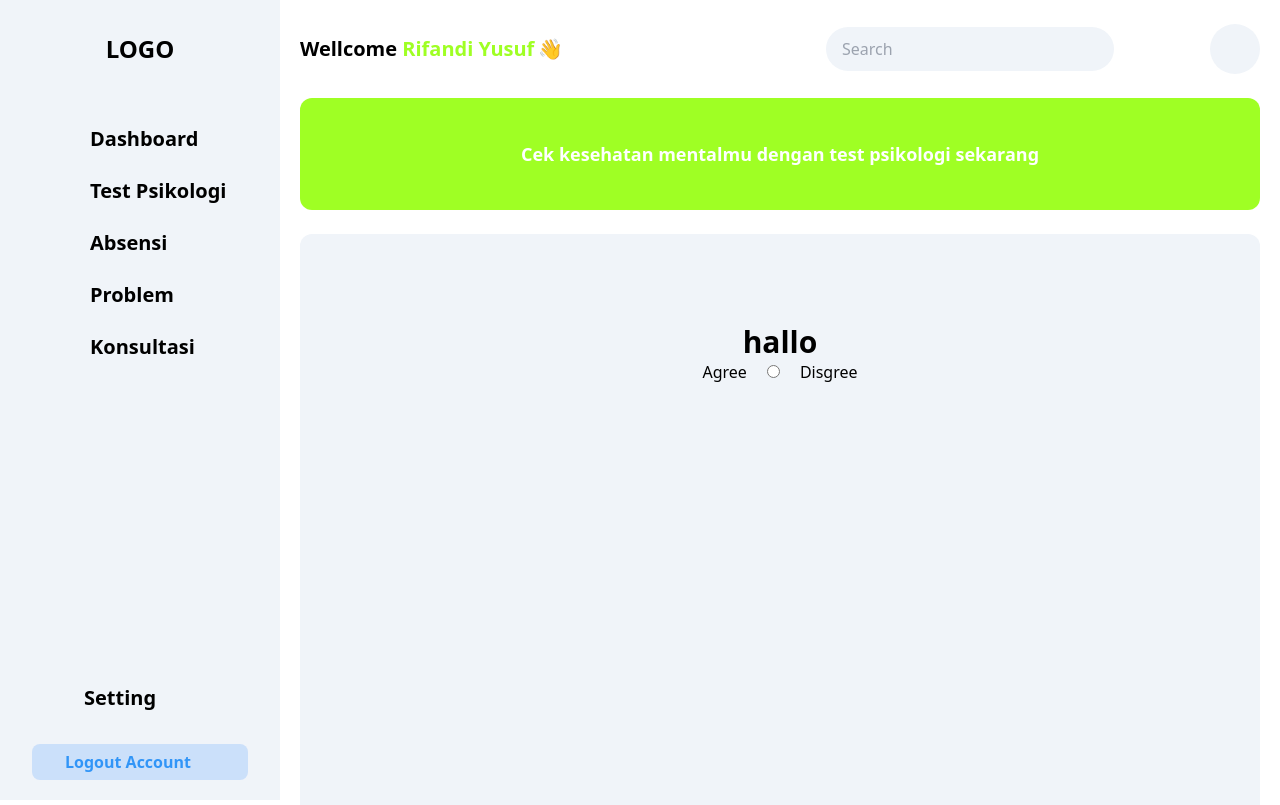
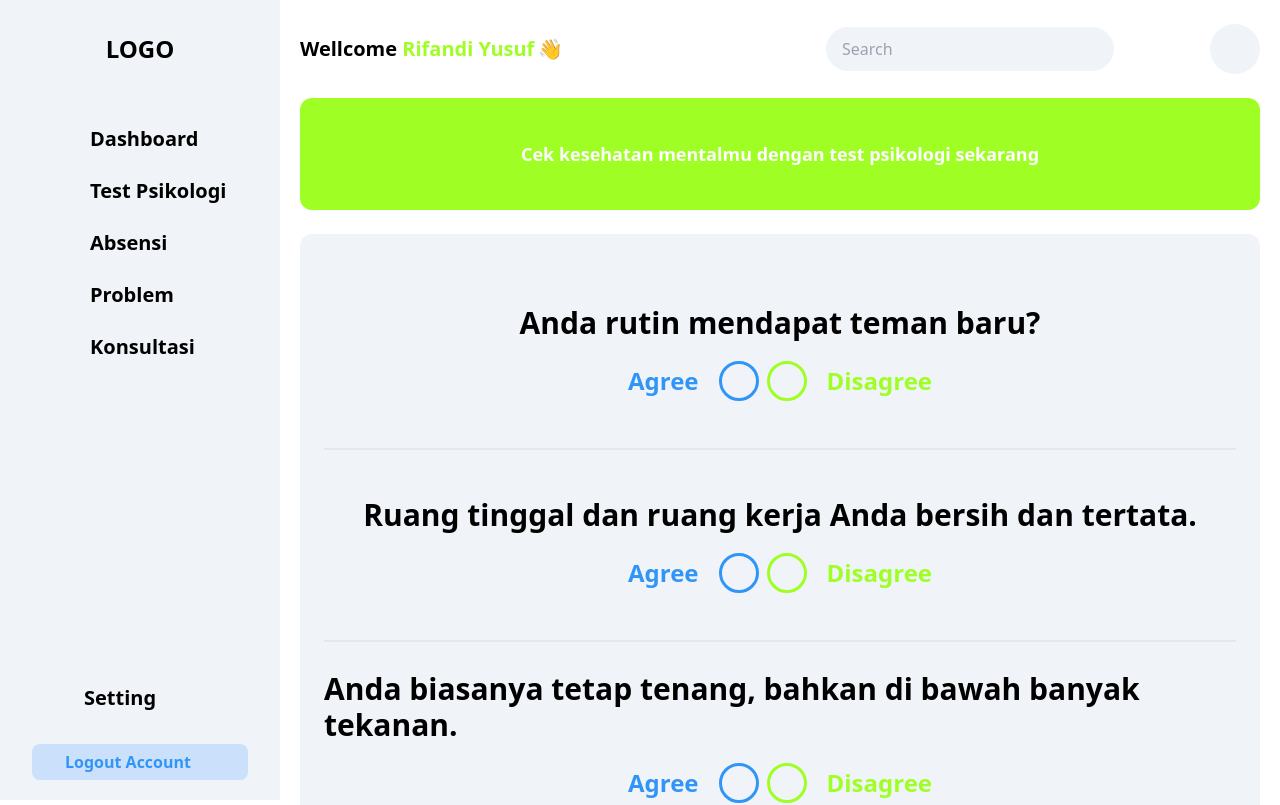
Before and after one commit to Rifandiysf/conseling-guidance-apps, a React (Vite) app: page /test-psikologi in a window 1280 px wide. Shown: the top 805 px of the page. Built offline with nearby package versions, Linux system fonts and the light colour scheme; some icons are missing.

Commit message:
menambahkan content baru

```diff
--- a/package.json
+++ b/package.json
@@ -12,7 +12,6 @@
   "dependencies": {
     "autoprefixer": "^10.4.20",
     "iconsax-react": "^0.0.8",
-    "lucide-react": "^0.461.0",
     "postcss": "^8.4.49",
     "react": "^18.3.1",
     "react-dom": "^18.3.1",
--- a/src/Components/SideBar.jsx
+++ b/src/Components/SideBar.jsx
@@ -1,5 +1,6 @@
 import { ClipboardText, Home, InfoCircle, Logout, Messages3, Setting, TaskSquare } from "iconsax-react"
 import ButtonNav from "./ButtonNav"
+import { Link } from "react-router-dom"
 
 
 const SideBar = () => {
@@ -17,7 +18,7 @@ const SideBar = () => {
         </div>
         <div className="flex flex-col">
             <ButtonNav path="/setting"><Setting/>Setting</ButtonNav>
-            <button className="flex justify-center items-center gap-2 mx-8 my-5 py-1.5 rounded-lg text-primary font-bold bg-[#0073ff27] transition hover:bg-[#0073ff4b]">Logout Account<Logout/></button>
+            <Link to={'/landing-page'} className="flex justify-center items-center gap-2 mx-8 my-5 py-1.5 rounded-lg text-primary font-bold bg-[#0073ff27] transition hover:bg-[#0073ff4b]">Logout Account<Logout/></Link>
         </div>
     </aside>
   )
--- a/src/Pages/Absensi.jsx
+++ b/src/Pages/Absensi.jsx
@@ -8,7 +8,7 @@ const Absensi = () => {
       <Layout/>
       <section className="ml-[300px] mr-[20px] my-6">
         <div className="flex justify-center items-center bg-primary h-28 rounded-xl">
-          <h1 className="text-lg font-bold ">Absenesi page</h1>
+          <h1 className="text-lg font-bold text-body">Absenesi page</h1>
         </div>
         <div className="flex justify-between items-center bg-secondry h-12 my-4 px-3 rounded-xl">
           <div className="flex gap-2">
@@ -39,7 +39,7 @@ const Absensi = () => {
         <div>
           <table className="w-full">
             <thead className="bg-primary h-10 ">
-              <tr >
+              <tr className="text-body">
                 <th className="p-3 text-base font-semibold tracking-wide text-left">No</th>
                 <th className="p-3 text-base font-semibold tracking-wide text-left">Name</th>
                 <th className="p-3 text-base font-semibold tracking-wide text-left">Kelas</th>
--- a/src/Pages/Konsultasi.jsx
+++ b/src/Pages/Konsultasi.jsx
@@ -5,12 +5,13 @@ const Konsultasi = () => {
   return (
     <>
       <Layout/>
-      <section className="ml-[300px] mr-[20px] my-6 ">
-        <div className="flex justify-center items-center bg-text h-28 rounded-xl">
-          <h1 className="text-lg font-bold text-body">Konsultasi Page</h1>
-        </div>
-        <div className="flex bg-container h-screen rounded-xl my-6">
-          <div></div>
+      <section className="flex min-h-screen  ml-[300px] mr-[20px] my-6">
+        <div className="grid w-full grid-cols-1 grid-rows-5 gap-5">
+          <div className="col-span-1 row-span-1 flex justify-center items-center bg-text rounded-xl">
+            <h1 className="text-lg font-bold text-body">Konsultasi Page</h1>
+          </div>
+          <div className="col-span-1 row-span-4 bg-container rounded-xl">
+          </div>
         </div>
       </section>
     </>
--- a/src/Pages/LandingPage.jsx
+++ b/src/Pages/LandingPage.jsx
@@ -12,6 +12,7 @@ const LandingPage = () => {
                     <h1 className="text-4xl font-extrabold text-body ">Konsultasi & Cek <br/> Kondisi Pikologis kamu </h1>
                     <p className="text-xl text-body">Bersama BK Prakarya Internasional</p>
                     <Link to="/login" className="flex justify-center items-center group w-[250px] rounded-full font-bold p-2 bg-body hover:bg-container">Get Started<ArrowRight size={20} className="ml-2 group-hover:animate-bounce"/></Link>
+                    <Link to="/" className="flex justify-center items-center group w-[250px] rounded-full font-bold p-2 bg-body hover:bg-container">Dashboard<ArrowRight size={20} className="ml-2 group-hover:animate-bounce"/></Link>
                 </div>
                 <div className="flex justify-center items-center">
                     <img src={Blob} className="absolute [z-index:-1]" />
--- a/src/Pages/Login.jsx
+++ b/src/Pages/Login.jsx
@@ -9,13 +9,13 @@ const Login = () => {
             <h1 className="flex justify-center items-center mb-[50px] text-2xl font-bold">Login Page</h1>
             <div className="flex flex-col justify-start gap-1">
                 <label htmlFor="username" className="font-semibold">Username or Email</label>
-                <input className="bg-container p-2 rounded-md focus:outline-none focus:ring-primary focus:ring-2" type="text" name="username" placeholder="Type Your Username" required />
+                <input className="bg-container p-2 rounded-md focus:outline-none focus:ring-primary focus:ring-2" type="text" name="username" placeholder="Type Your Username" />
                 <label htmlFor="password" className="font-semibold">Password</label>
-                <input className="bg-container p-2 rounded-md focus:outline-none focus:ring-primary focus:ring-2" type="password" name="pasword" placeholder="Type Your Password" required />
+                <input className="bg-container p-2 rounded-md focus:outline-none focus:ring-primary focus:ring-2" type="password" name="pasword" placeholder="Type Your Password" />
             </div>
             <div className="flex flex-col justify-center items-center mt-[30px] gap-2.5">
                 <button type="submit" className="w-full h-10 bg-secondry rounded-md text-xl font-bold cursor-pointer transition hover:bg-[#94eb23]">Login</button>
-                <a href="#" className="hover:underline">Forgot Password?</a>
+                <Link href="#" className="hover:underline">Forgot Password?</Link>
             </div>
         </div>
       </form>
--- a/src/Pages/TestPsikologi.jsx
+++ b/src/Pages/TestPsikologi.jsx
@@ -1,7 +1,14 @@
+
 import Layout from "../Components/Layout"
+import { ArrowLeft2, ArrowRight2, TickCircle } from "iconsax-react";
+import { useState } from "react";
 
 
 const TestPsikologi = () => {
+  const [checkedRadio, setCheckRadio] = useState(false);
+  const handleRadio = () => {
+    setCheckRadio(!checkedRadio);
+  }
   return (
     <>
       <Layout/>
@@ -9,18 +16,49 @@ const TestPsikologi = () => {
         <div className="flex justify-center items-center bg-secondry h-28 rounded-xl">
           <h1 className="text-lg font-bold text-body">Cek kesehatan mentalmu dengan test psikologi sekarang</h1>
         </div>
-        <div className="flex bg-container h-screen rounded-xl my-6 p-6">
-          <div className="flex flex-col justify-center items-center w-full h-48">
-            <h1 className="text-3xl font-bold">hallo</h1>
+        <div className="flex flex-col bg-container h-screen rounded-xl my-6 p-6">
+          <div className="flex flex-col justify-center items-center w-full h-48 border-b-2">
+            <h1 className="text-3xl font-bold mb-5">Anda rutin mendapat teman baru?</h1>
             <div className="flex justify-center items-center gap-5">
-              <h4>Agree</h4>
-              <div className="flex gap-10">
-                <label htmlFor="#veryagree">
-                  <input type="radio" id="veryagree" className=""/>
-                </label>
-              </div>
-              <h4>Disgree</h4>
+              <h4 className="text-2xl font-semibold text-primary">Agree</h4>
+              <form className="flex gap-2">
+                <label htmlFor="radio" onClick={handleRadio} className="flex justify-center items-center border-[3px] border-primary cursor-pointer h-10 w-10 rounded-full">{checkedRadio && (<TickCircle size={40} variant="Bold" color="#3195F7"/>)}</label>
+                <input type="radio" id="radio" name="radio" className="hidden"/>
+                <label htmlFor="radio" onClick={handleRadio} className="flex justify-center items-center border-[3px] border-secondry cursor-pointer h-10 w-10 rounded-full">{checkedRadio && (<TickCircle size={40} variant="Bold" color="#9FFF24"/>)}</label>
+                <input type="radio" id="radio" name="radio" className="hidden"/>
+              </form>
+              <h4 className="text-2xl font-semibold text-secondry">Disagree</h4>
             </div>
+          </div>
+          <div className="flex flex-col justify-center items-center w-full h-48 border-b-2">
+            <h1 className="text-3xl font-bold mb-5">Ruang tinggal dan ruang kerja Anda bersih dan tertata.</h1>
+            <div className="flex justify-center items-center gap-5">
+              <h4 className="text-2xl font-semibold text-primary">Agree</h4>
+              <form className="flex gap-2">
+                <label htmlFor="radio" onClick={handleRadio} className="flex justify-center items-center border-[3px] border-primary cursor-pointer h-10 w-10 rounded-full">{checkedRadio && (<TickCircle size={40} variant="Bold" color="#3195F7"/>)}</label>
+                <input type="radio" id="radio" name="radio" className="hidden"/>
+                <label htmlFor="radio" onClick={handleRadio} className="flex justify-center items-center border-[3px] border-secondry cursor-pointer h-10 w-10 rounded-full">{checkedRadio && (<TickCircle size={40} variant="Bold" color="#9FFF24"/>)}</label>
+                <input type="radio" id="radio" name="radio" className="hidden"/>
+              </form>
+              <h4 className="text-2xl font-semibold text-secondry">Disagree</h4>
+            </div>
+          </div>
+          <div className="flex flex-col justify-center items-center w-full h-48 border-b-2">
+            <h1 className="text-3xl font-bold mb-5">Anda biasanya tetap tenang, bahkan di bawah banyak tekanan.</h1>
+            <div className="flex justify-center items-center gap-5">
+              <h4 className="text-2xl font-semibold text-primary">Agree</h4>
+              <form className="flex gap-2">
+                <label htmlFor="radio" onClick={handleRadio} className="flex justify-center items-center border-[3px] border-primary cursor-pointer h-10 w-10 rounded-full">{checkedRadio && (<TickCircle size={40} variant="Bold" color="#3195F7"/>)}</label>
+                <input type="radio" id="radio" name="radio" className="hidden"/>
+                <label htmlFor="radio" onClick={handleRadio} className="flex justify-center items-center border-[3px] border-secondry cursor-pointer h-10 w-10 rounded-full">{checkedRadio && (<TickCircle size={40} variant="Bold" color="#9FFF24"/>)}</label>
+                <input type="radio" id="radio" name="radio" className="hidden"/>
+              </form>
+              <h4 className="text-2xl font-semibold text-secondry">Disagree</h4>
+            </div>
+          </div>
+          <div className="flex justify-between gap-2 mt-5">
+            <button className="flex justify-center items-center bg-primary p-2 rounded-lg text-body font-semibold "><ArrowLeft2 size={18}/>Prev</button>
+            <button className="flex justify-center items-center bg-primary p-2 rounded-lg text-body font-semibold ">Next<ArrowRight2 size={18}/></button>
           </div>
         </div>
       </section>
```
Also changed, not shown: src/Components/InputRadio.jsx (added, +9 -0 lines), src/Pages/Dashboard.jsx (+16 -1 lines), src/Pages/Problem.jsx (+8 -4 lines), public/Banner.svg (added), 1 other file (tests, documents, lock files or other folders).
